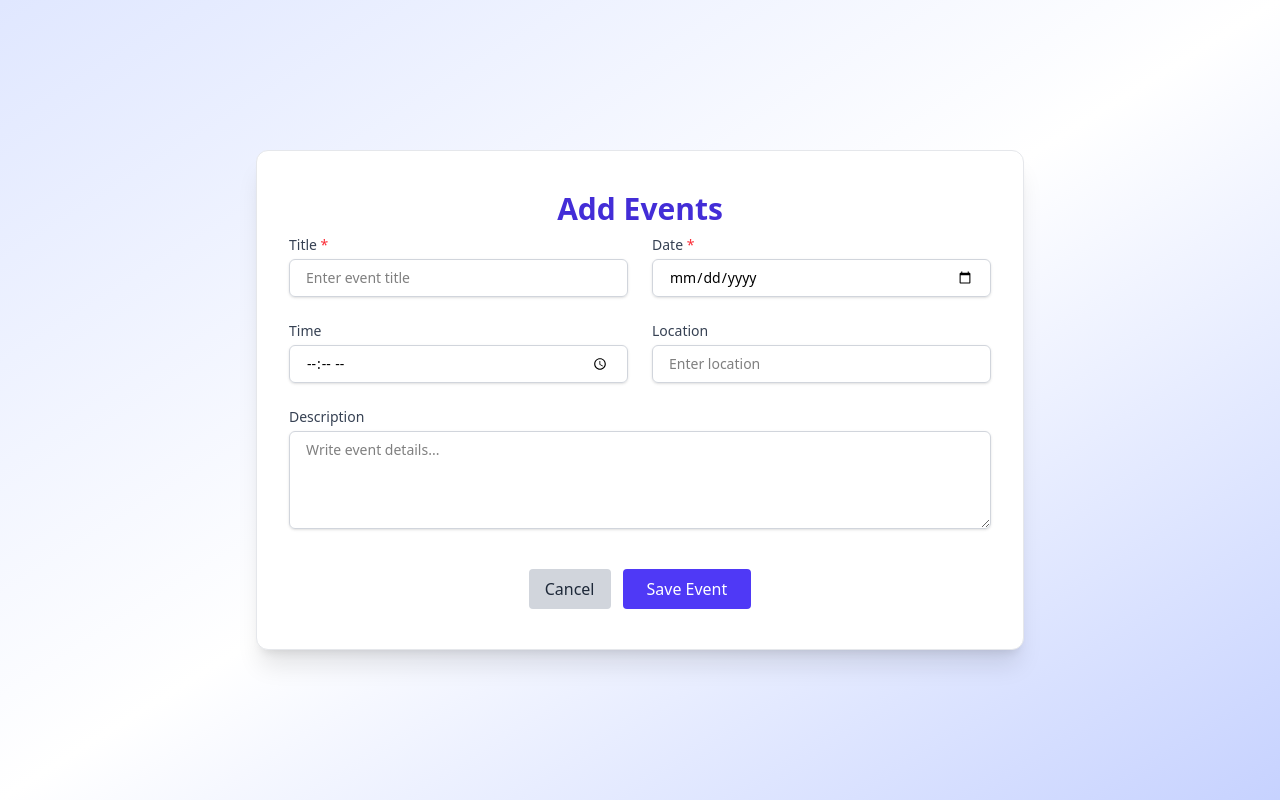
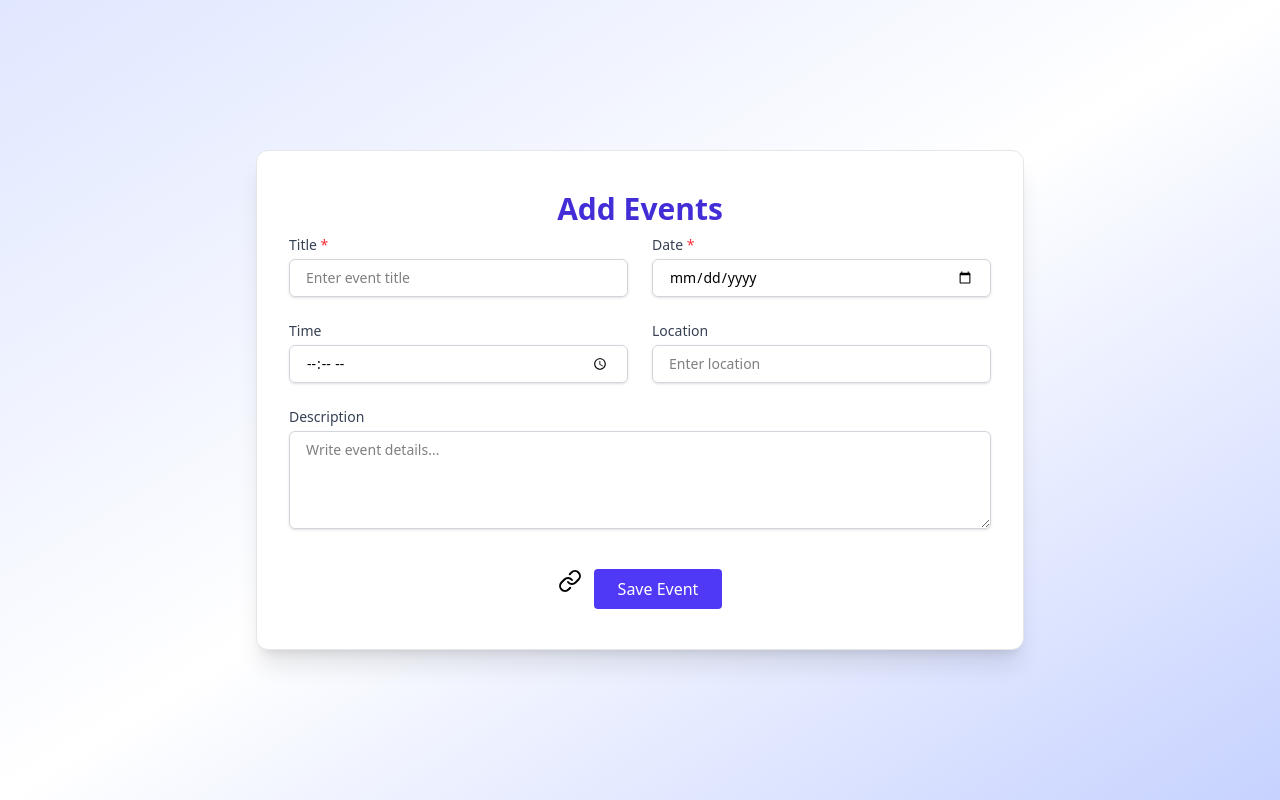
Before and after one commit to nikunj24172/event-management-frontend, a React (Vite) app: page /add-event in a window 1280 px wide. Built offline with nearby package versions, Linux system fonts and the light colour scheme.

Commit message:
add changes

```diff
--- a/src/components/AddEvents.jsx
+++ b/src/components/AddEvents.jsx
@@ -5,6 +5,7 @@ import EventServices from "../services/EventServices";
 import { toast } from "react-toastify";
 import "react-toastify/dist/ReactToastify.css";
 import { useNavigate } from "react-router-dom";
+import { Link } from "lucide-react";
 
 const EventForm = () => {
   const initialValue = {
@@ -140,12 +141,15 @@ const EventForm = () => {
 
           {/* Buttons */}
           <div className="flex justify-center gap-3 pt-4">
+          <Link to="/">
             <button
               type="button"
               className="px-4 py-2 bg-gray-300 text-gray-800 rounded hover:bg-gray-400 transition"
             >
               Cancel
             </button>
+          </Link>
+
             <button
               type="submit"
               className="px-6 py-2 bg-indigo-600 text-white rounded hover:bg-indigo-700 transition"
```
